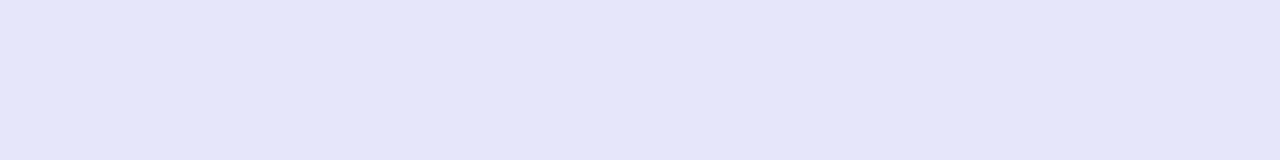
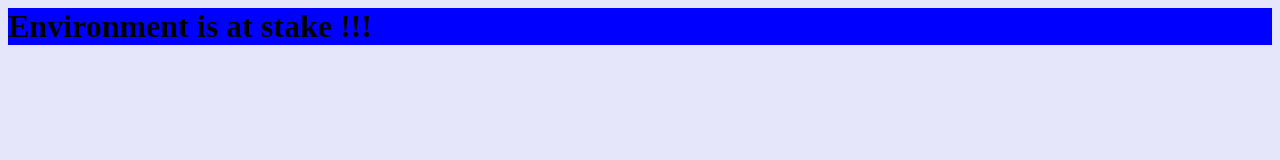
Before and after one commit to Ahmed9959/environment-, a plain HTML site: page index.html in a window 1280 px wide. Drawn offline with Linux system fonts and the light colour scheme.

Commit message:
Update index.html

```diff
--- a/index.html
+++ b/index.html
@@ -5,6 +5,6 @@
 body{background-color: Lavender}
 </style></head>
 <body>
-  <h1 style="background-color:blue> Environment is at stake !!!</h1>
+  <h1 style="background-color:blue"> Environment is at stake !!!</h1>
 </body>
 </html>
```
